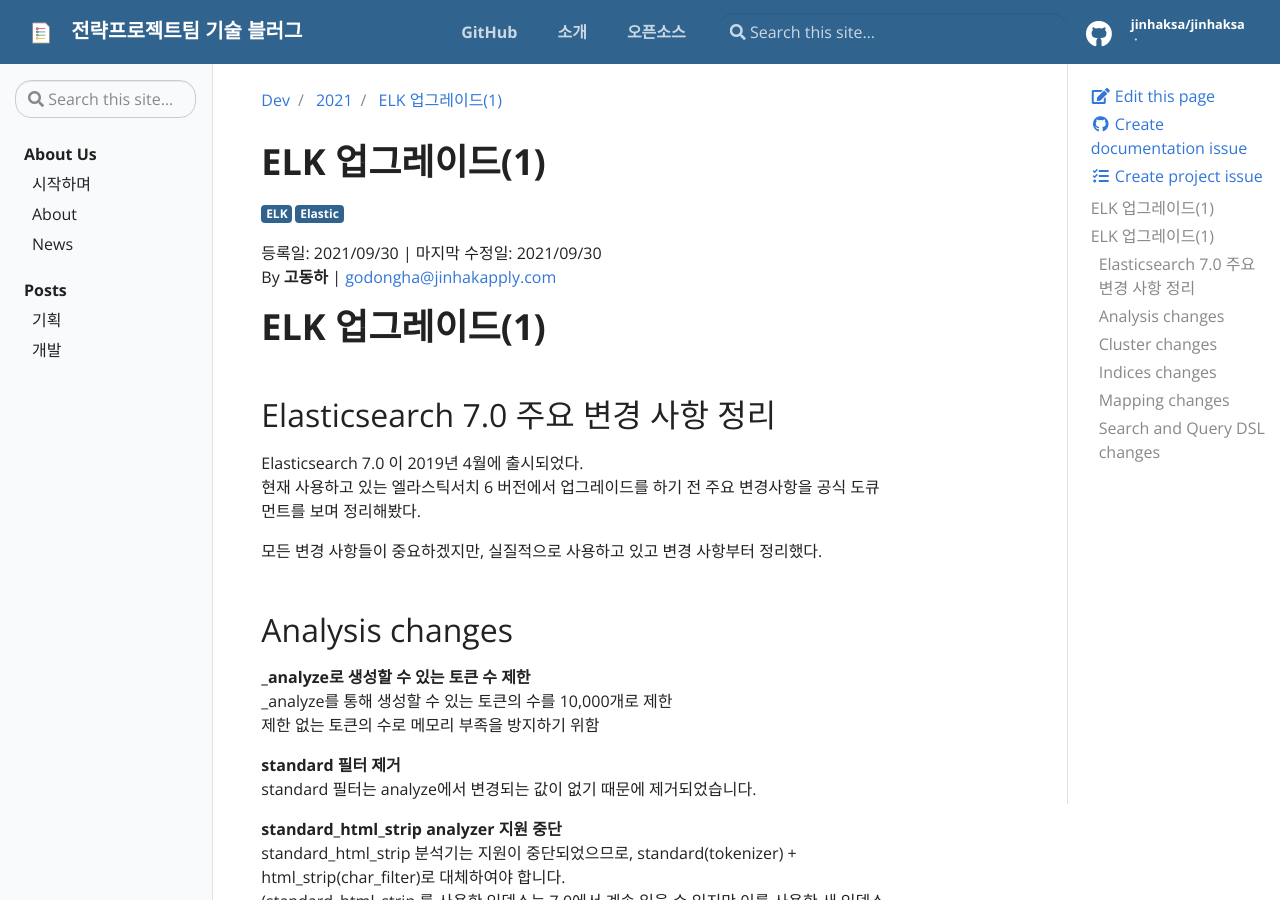
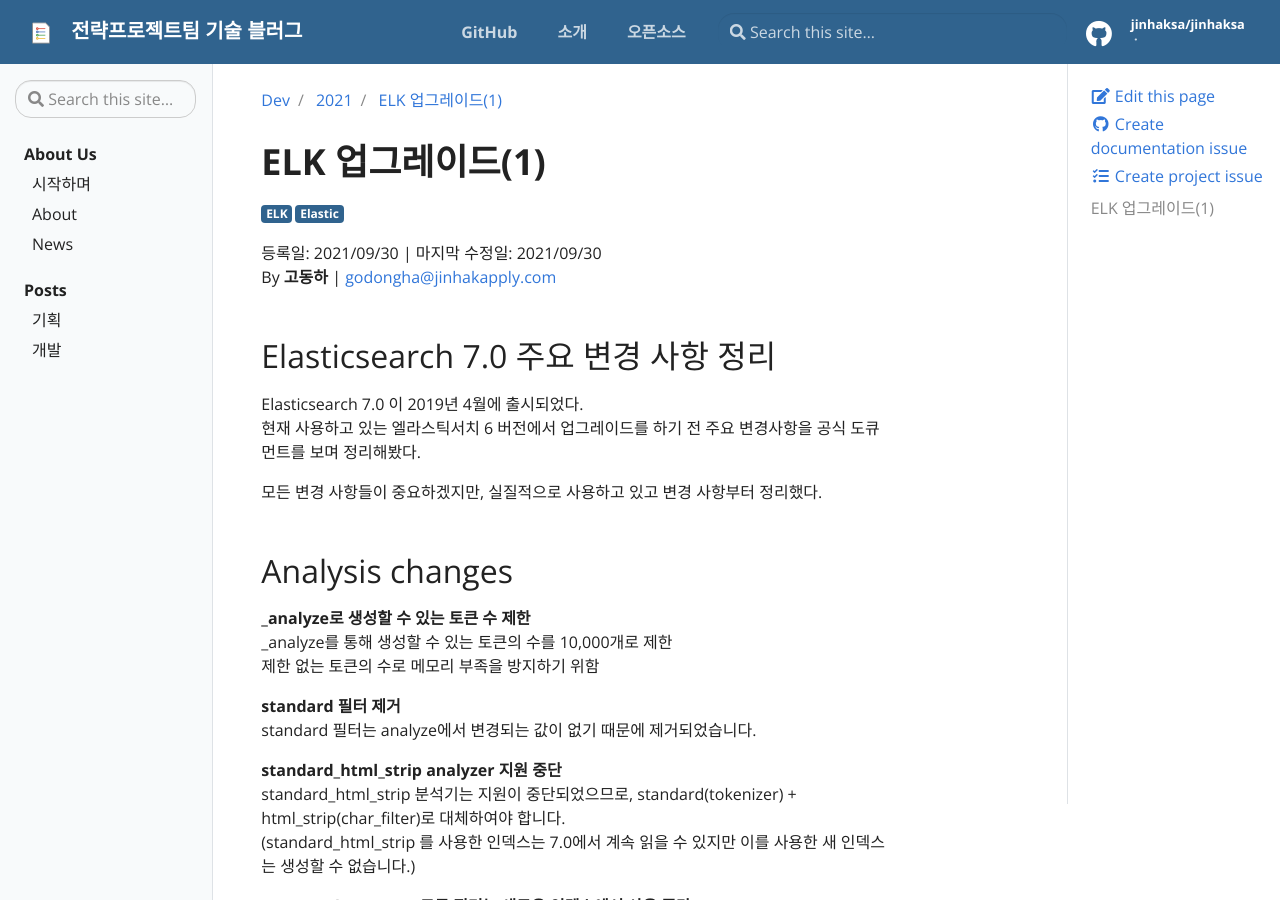
Before and after one commit to jinhaksa/jinhaksa.github.io, a Jekyll site: the page built from _posts/dev/2021-09-30-logstash-upgrade-1.md, in a window 1280 px wide and 900 px high. Built offline with Jekyll 4.4.1, drawn with Linux system fonts in a browser that asks for light colours.

Commit message:
제목 삭제

```diff
--- a/_posts/dev/2021-09-30-logstash-upgrade-1.md
+++ b/_posts/dev/2021-09-30-logstash-upgrade-1.md
@@ -11,8 +11,6 @@ tag:
 ---
 
 <!-- @format -->
-
-# ELK 업그레이드(1)
 
 ## Elasticsearch 7.0 주요 변경 사항 정리
 
```
